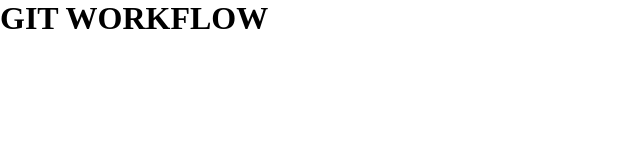
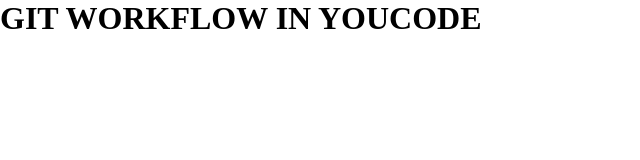
Before and after one commit to KhadijaZahir/github-workshop, a plain HTML site: page index.html in a window 1280 px wide. Shown: the whole page, without its empty margins (0-640 px from the left). Drawn offline with Linux system fonts and the light colour scheme; files that its build step writes are made by us from their sources.

Commit message:
changed title

```diff
--- a/index.html
+++ b/index.html
@@ -10,7 +10,7 @@
 
 <body>
 
-    <h1 class="some-heading">GIT WORKFLOW</h1>
+    <h1 class="some-heading">GIT WORKFLOW IN YOUCODE</h1>
 
 </body>
 
```
